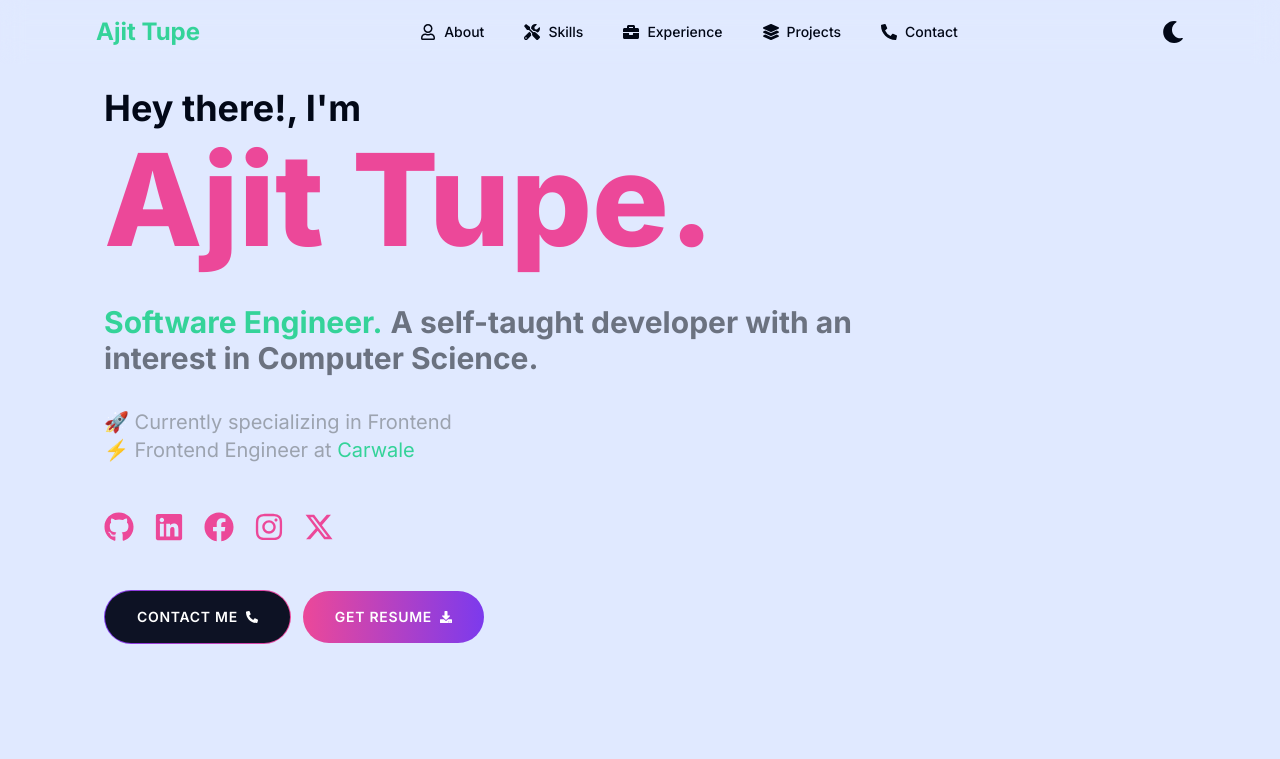
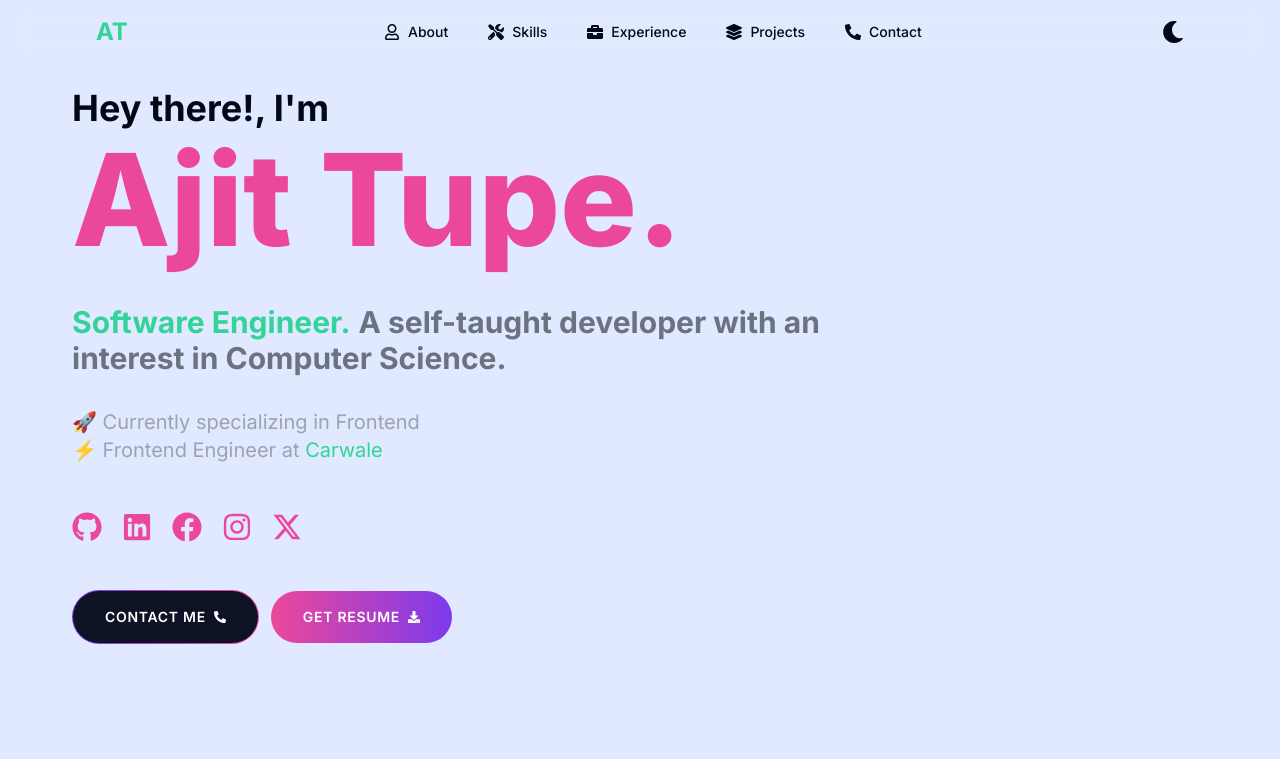
Before and after one commit to ajittupe2548/ajit-tupe-portfolio, a Next.js app: page / in a window 1280 px wide. Shown: the top 759 px of the page. Built offline with nearby package versions, Linux system fonts and the light colour scheme.

Commit message:
Removed: Extra div

```diff
--- a/src/app/layout.tsx
+++ b/src/app/layout.tsx
@@ -21,7 +21,7 @@ const RootLayout = ({ children }: { children: React.ReactNode }) => {
             <body className={inter.className}>
                 <ThemeProvider attribute='class'>
                     <Navbar />
-                    <main className='px-1 md:px-12 max-w-7xl mx-auto overflow-hidden lg:overflow-visible'>
+                    <main className='px-3 md:px-12 max-w-7xl mx-auto overflow-hidden'>
                         {children}
                     </main>
                     <Footer />
--- a/src/app/page.tsx
+++ b/src/app/page.tsx
@@ -11,8 +11,7 @@ import Contact from '@/components/Contact';
 
 const HomePage: React.FC = () => {
     return (
-        <div className='min-h-screen px-4 md:px-8'>
-            <div className='grid grid-cols-1 sm:grid-cols-2 md:grid-cols-3 lg:grid-cols-4 xl:grid-cols-6 gap-4'>
+        <>
             <div className='sm:col-span-2 md:col-span-3 lg:col-span-4 xl:col-span-6'>
                 <Introduction />
             </div>
@@ -72,8 +71,7 @@ const HomePage: React.FC = () => {
                         </div>
                     </div>
                 </div> */}
-            </div>
-        </div>
+        </>
     );
 };
 
--- a/src/components/Navbar.tsx
+++ b/src/components/Navbar.tsx
@@ -38,7 +38,7 @@ const Navbar = () => {
                 <div className='flex items-center justify-between h-16'>
                     <div className='flex items-center'>
                         <Link href='/' className='text-2xl font-bold'>
-                            <span className=' text-emerald-400'>Ajit Tupe</span>
+                            <span className=' text-emerald-400'>AT</span>
                         </Link>
                     </div>
                     <div className='hidden md:block'>
```
Lines whose indentation alone changed are shown as unchanged.
